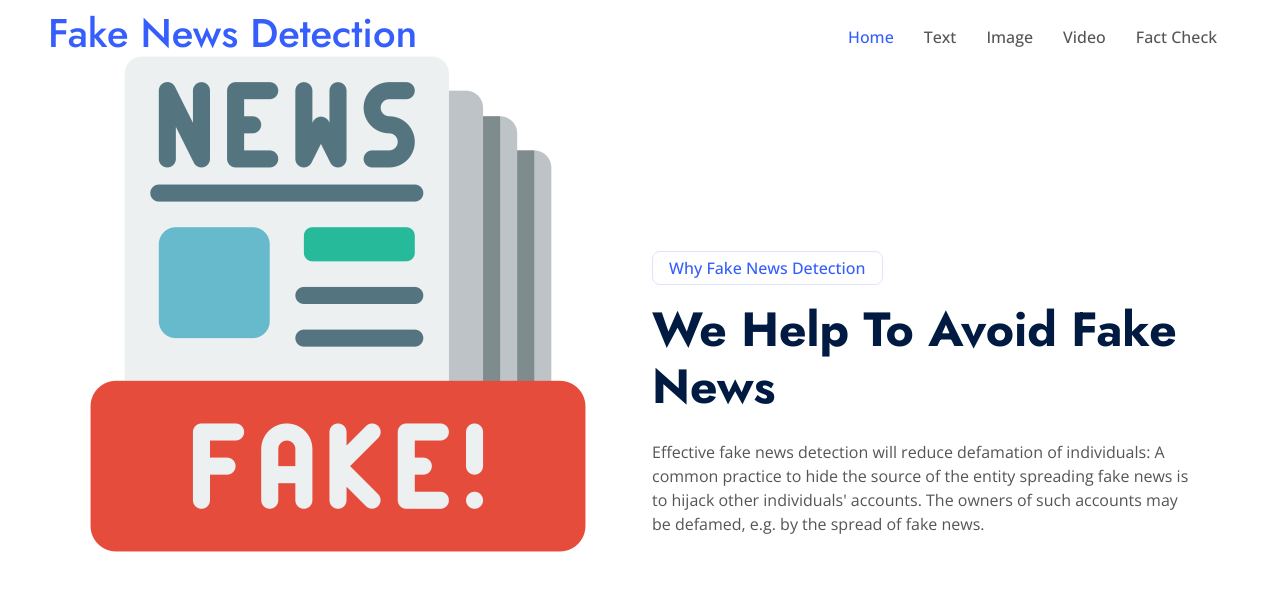
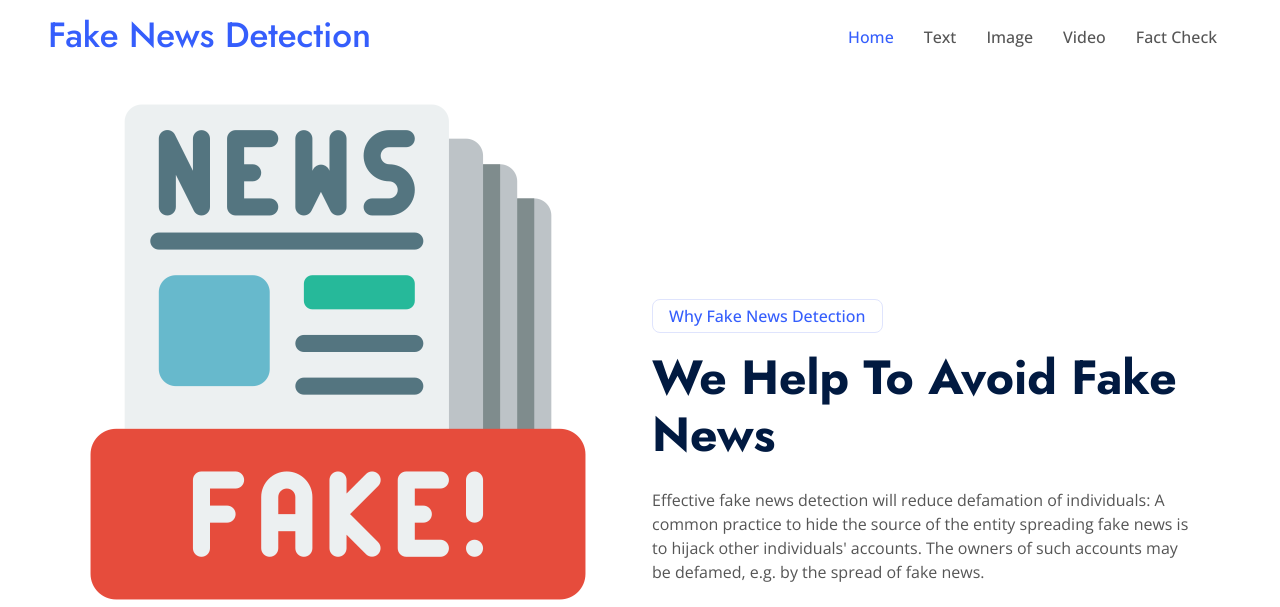
Before and after one commit to AjinkyaBahirat/FND, a Flask app: page / in a window 1280 px wide. Shown: the top 607 px of the page. Run offline with Flask 2, Linux system fonts and the light colour scheme; some libraries are stand-ins or nearby versions.

Commit message:
Update index.html

```diff
--- a/templates/index.html
+++ b/templates/index.html
@@ -44,7 +44,7 @@
     <div class="container-fluid fixed-top px-0 wow fadeIn" data-wow-delay="0.1s">
         <nav class="navbar navbar-expand-lg navbar-light py-lg-0 px-lg-5 wow fadeIn" data-wow-delay="0.1s">
             <a href="/" class="navbar-brand ms-4 ms-lg-0">
-                <h6 class="display-6 text-primary">Fake News Detection</h6>
+                <h6 class="display-6 text-primary"><small>Fake News Detection</small></h6>
             </a>
             <button type="button" class="navbar-toggler me-4" data-bs-toggle="collapse"
                 data-bs-target="#navbarCollapse">
@@ -60,7 +60,7 @@
                 </div>
             </div>
         </nav>
-    </div>
+    </div><br><br>
     <!-- Navbar End -->
 
     <!-- About Start -->
```
